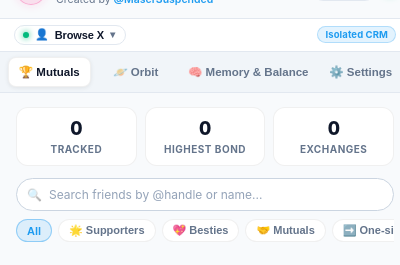
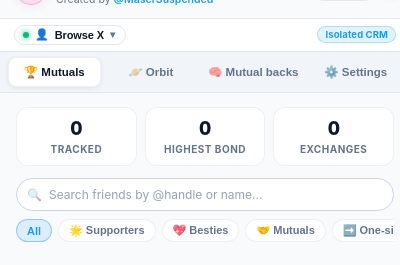
Before and after one commit to Maserbytes/x-bond-score, a browser extension: page dist/staging/popup/popup.html in a window 400 px wide. Shown: the part 38-303 px from the top of the page. Drawn offline with Linux system fonts and the light colour scheme.

Commit message:
feat(popup): rename Memory & Balance section to Mutual backs

```diff
--- a/dist/staging/popup/popup.css
+++ b/dist/staging/popup/popup.css
@@ -1114,7 +1114,7 @@ body {
 .legend-dot.casual { background: #794bc4; box-shadow: 0 0 6px #794bc4; }
 
 /* ==========================================================================
-   Memory & Balance (Tab 3) & Two-Handle Lookup
+   Mutual backs (Tab 3) & Two-Handle Lookup
    ========================================================================== */
 
 .radar-header-bar h3 {
--- a/dist/staging/popup/popup.html
+++ b/dist/staging/popup/popup.html
@@ -63,7 +63,7 @@
     <nav class="popup-tabs">
       <button class="tab-btn active" data-tab="tab-leaderboard">🏆 Mutuals</button>
       <button class="tab-btn" data-tab="tab-orbit">🪐 Orbit</button>
-      <button class="tab-btn" data-tab="tab-radar">🧠 Memory & Balance</button>
+      <button class="tab-btn" data-tab="tab-radar">🧠 Mutual backs</button>
       <button class="tab-btn" data-tab="tab-settings">⚙️ Settings</button>
     </nav>
 
@@ -210,10 +210,10 @@
         <button class="save-settings-btn" id="save-settings-btn">Save Preferences</button>
       </section>
 
-      <!-- Tab 3: Local Engagement Memory, Balance, Supporters & Dormant Bonds -->
+      <!-- Tab 3: Mutual backs, Balance, Supporters & Dormant Bonds -->
       <section id="tab-radar" class="tab-pane">
         <div class="radar-header-bar">
-          <h3>🧠 Local Engagement Memory</h3>
+          <h3>🧠 Mutual backs</h3>
           <p class="settings-hint">Breakdown of who engages with you vs who you engage with, top supporters, balance, and dormant mutuals.</p>
         </div>
 
--- a/popup/popup.css
+++ b/popup/popup.css
@@ -1114,7 +1114,7 @@ body {
 .legend-dot.casual { background: #794bc4; box-shadow: 0 0 6px #794bc4; }
 
 /* ==========================================================================
-   Memory & Balance (Tab 3) & Two-Handle Lookup
+   Mutual backs (Tab 3) & Two-Handle Lookup
    ========================================================================== */
 
 .radar-header-bar h3 {
```
Also changed, not shown: popup/popup.html (+3 -3 lines), 1 other file.
